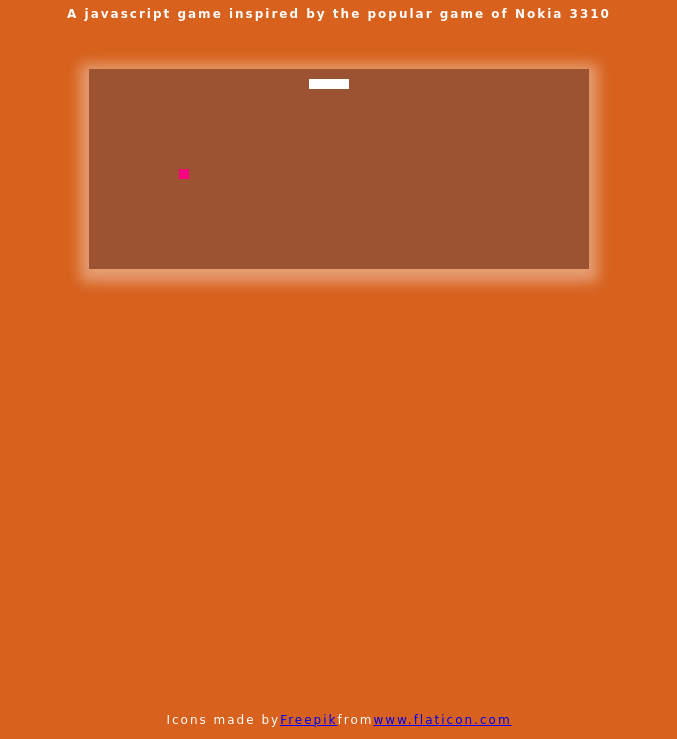
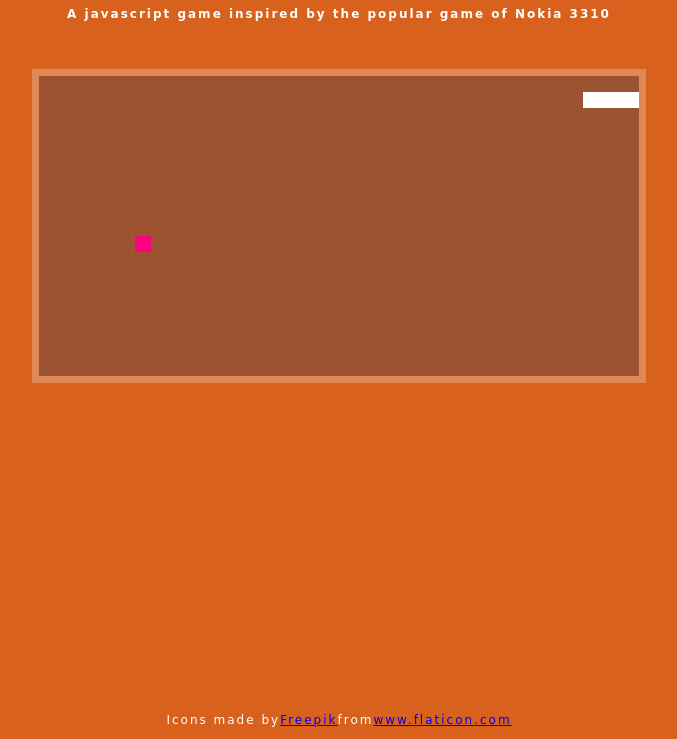
Before and after one commit to rickardd/snake, a plain HTML site: page index.html in a window 1280 px wide. Shown: the part 61-800 px from the top of the page, without its empty margins (301-978 px from the left). Drawn offline with Linux system fonts and the light colour scheme; a web font is replaced by a local one.

Commit message:
Fixes sizing issues

```diff
--- a/index.html
+++ b/index.html
@@ -38,9 +38,7 @@
             font-size: .75rem;
         }
 
-        .canvas-wrapper {
-            display: flex;
-        }
+
 
         .icon-credits {
             position: fixed;
@@ -51,6 +49,20 @@
             display: flex;
             justify-content: center;
             font-size: 12px;
+        }
+
+        .canvas-wrapper {
+            display: flex;
+            max-width: 600px;
+            max-height: 300px;
+            margin: auto;
+            border: 7px solid #ffffff40;
+        }
+
+        #canvas {
+            margin: auto;
+            background-color: #03306947;
+            width: 100%;
         }
     </style>
 </head>
@@ -76,30 +88,34 @@
         clientWidth = Math.floor(clientWidth)
         clientHeight = Math.floor(clientHeight)
 
-        const canvasHeight = clientHeight < 600 ? clientHeight : 200
-        const canvasWidth = clientWidth < 600 ? clientWidth : 500
-        const contextScale = 10
+        const contextScale = 16
         const gameSpeed = 70
 
-        const bodyColor = "#000"
-        const canvasBackgroundColor = "#03306947"
         const snakeColor = "#fff"
         const appleColor = "#ff0082"
         const canvas = document.querySelector("#canvas")
+        let { offsetWidth: canvasWidth, offsetHeight: canvasHeight } = canvas
         const context = canvas.getContext('2d')
 
         const backgroundColors = ["#e41822", "#8a898d", "#d7611d", "#cf8d0f", "#c8bf01", "#7d9d28", "#1c8334"]
         let currentBackgroundColor = backgroundColors[0]
 
-        document.body.style = `background-color: ${bodyColor};`
-
         canvas.height = canvasHeight
         canvas.width = canvasWidth
-        canvas.style = `
-            margin: auto;
-            background-color: ${canvasBackgroundColor};
-            box-shadow: 0px 4px 13px 9px #ffffff61;
-        `
+
+        console.log(canvasWidth, canvasHeight)
+
+        window.addEventListener("resize", event => {
+            console.log(event)
+            setCanvasSize()
+        })
+
+        const setCanvasSize = () => {
+            // This function doesn't do much yet. Functions that's uses these values need to be updated too.
+            let { offsetWidth: canvasWidth, offsetHeight: canvasHeight } = canvas
+            console.log(canvasWidth, canvasHeight)
+        }
+
         context.scale(contextScale, contextScale)
 
         const matrixUp = [0, -1]
```
